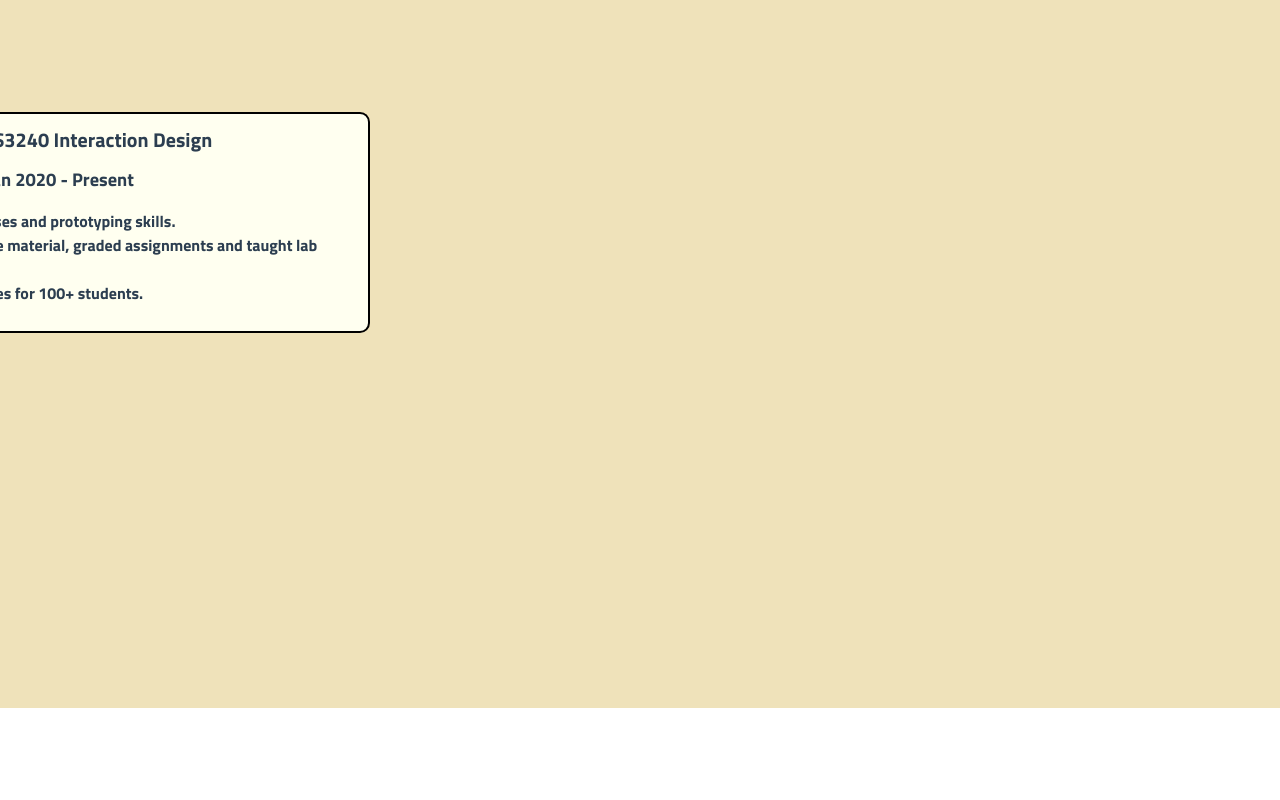
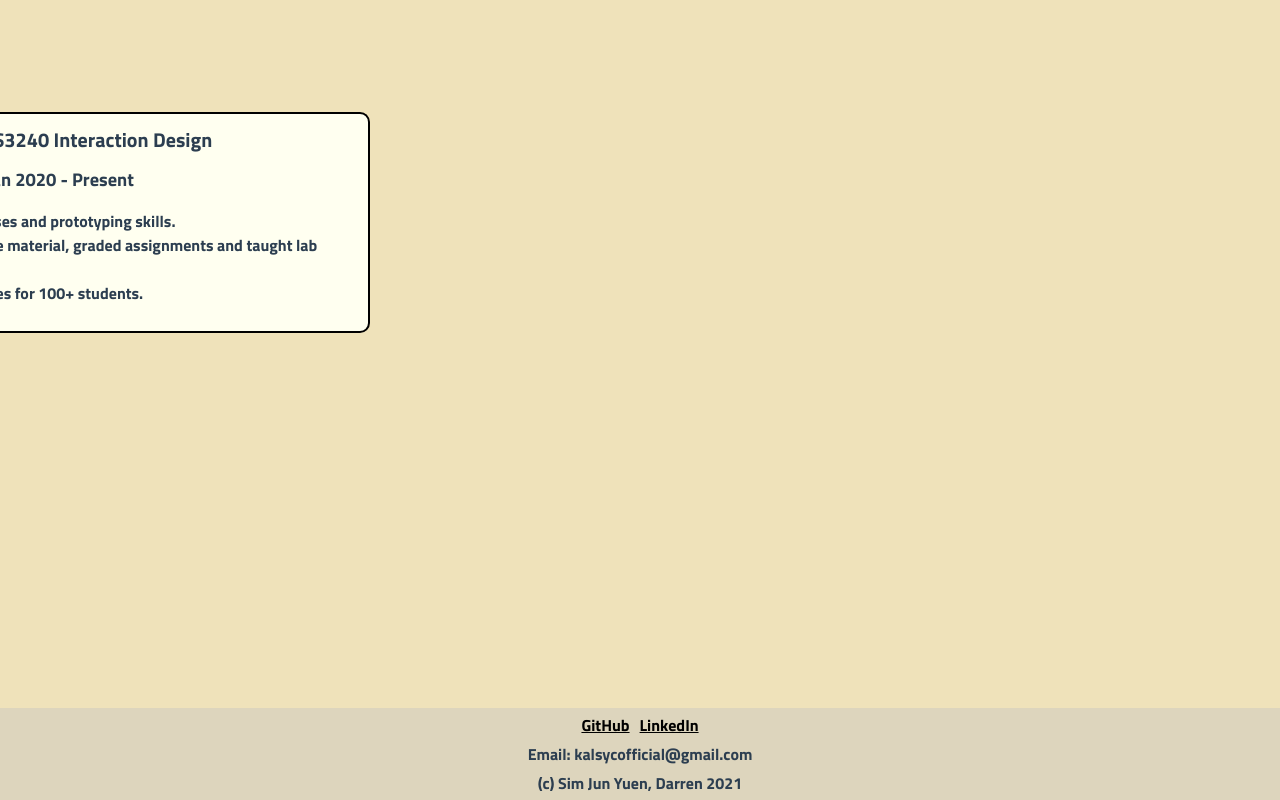
Before and after one commit to Kalsyc/kalsycdotcom, a Vue app in the folder kalsyc-app/: page / in a window 1280 px wide. Shown: the part 3186-3986 px from the top of the page. Before the commit the page ends 3894 px from the top, so only its background shows below. Built offline with nearby package versions, Linux system fonts and the light colour scheme.

Commit message:
Add in footer

```diff
--- /dev/null
+++ b/kalsyc-app/src/components/MainFooter/MainFooter.css
@@ -0,0 +1,33 @@
+.footer {
+  background-color: #ddd5bd;
+  height: auto;
+}
+
+.footer-div {
+  display: flex;
+  justify-content: center;
+  align-items: flex-end;
+}
+
+.footer-text {
+  margin: 5px;
+  text-align: center;
+  font-size: 1rem;
+}
+
+#link {
+  margin: 5px;
+}
+
+a {
+  cursor: pointer;
+  color: black;
+}
+
+a:visited {
+  color: black;
+}
+
+a:hover {
+  opacity: 0.5;
+}
--- /dev/null
+++ b/kalsyc-app/src/components/MainFooter/MainFooter.html
@@ -0,0 +1,14 @@
+<div className="footer">
+  <div className="footer-div">
+    <span id="link"><a href="https://github.com/Kalsyc">GitHub</a></span>
+    <span id="link"><a href="https://linkedin.com/in/kalsyc">LinkedIn</a></span>
+  </div>
+  <div className="footer-div">
+    <span>Email: kalsycofficial@gmail.com</span>
+  </div>
+  <div className="footer-div">
+    <div className="footer-text">
+      (c) Sim Jun Yuen, Darren 2021
+    </div>
+  </div>
+</div>
--- /dev/null
+++ b/kalsyc-app/src/components/MainFooter/MainFooter.vue
@@ -0,0 +1,8 @@
+<style scoped src="./MainFooter.css"></style>
+<template src="./MainFooter.html"></template>
+
+<script lang="ts">
+  export default {
+    name: 'main-footer',
+  };
+</script>
--- a/kalsyc-app/src/views/MainPage/MainPage.html
+++ b/kalsyc-app/src/views/MainPage/MainPage.html
@@ -2,4 +2,5 @@
   <MainHeader></MainHeader>
   <MainBody></MainBody>
   <MainGrid></MainGrid>
+  <MainFooter></MainFooter>
 </div>
--- a/kalsyc-app/src/views/MainPage/MainPage.vue
+++ b/kalsyc-app/src/views/MainPage/MainPage.vue
@@ -5,6 +5,7 @@
   import MainHeader from '@/components/MainHeader/MainHeader.vue';
   import MainBody from '@/components/MainBody/MainBody.vue';
   import MainGrid from '@/components/MainGrid/MainGrid.vue';
+  import MainFooter from '@/components/MainFooter/MainFooter.vue';
 
   export default {
     name: 'main-page',
@@ -12,6 +13,7 @@
       MainHeader,
       MainBody,
       MainGrid,
+      MainFooter,
     },
   };
 </script>
```
